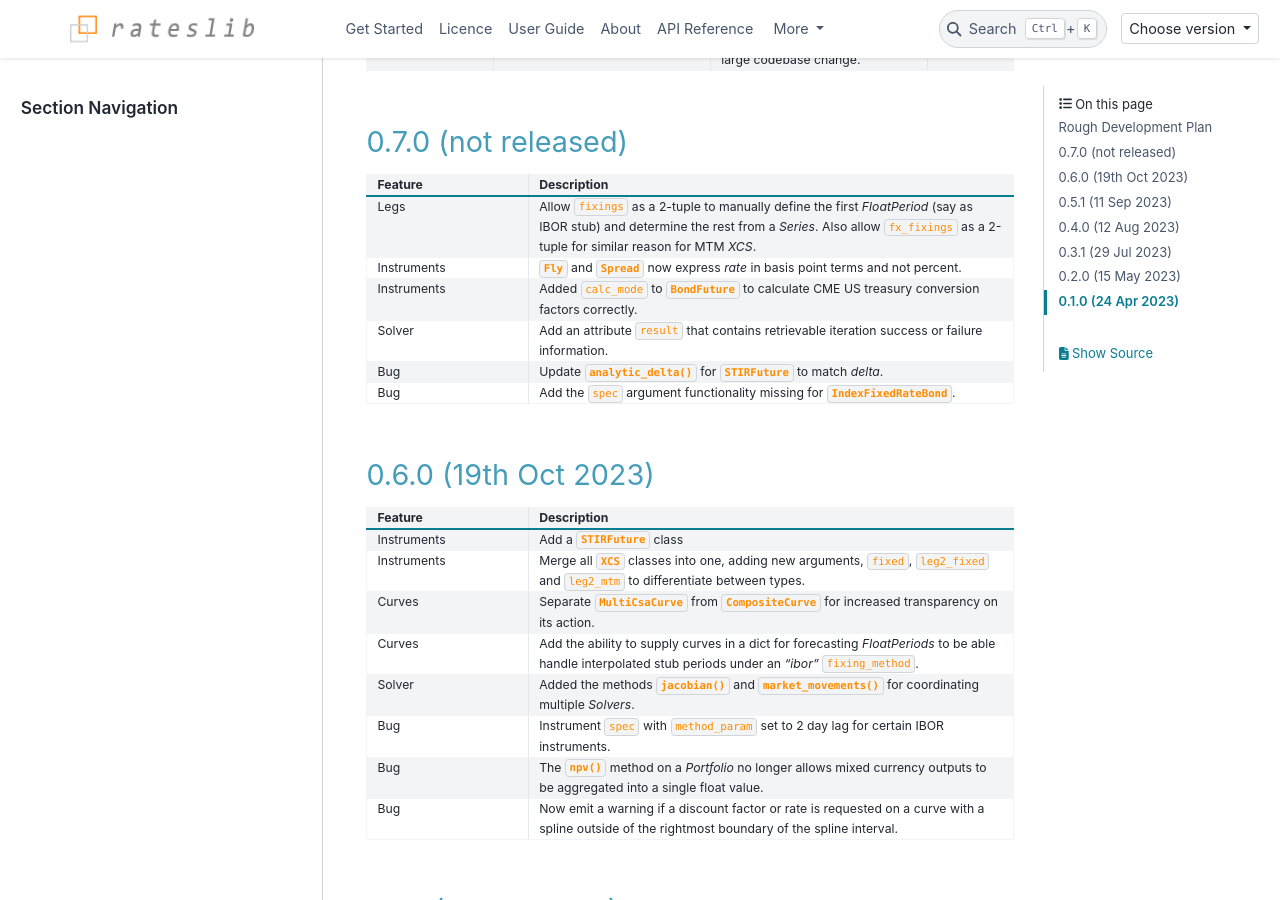
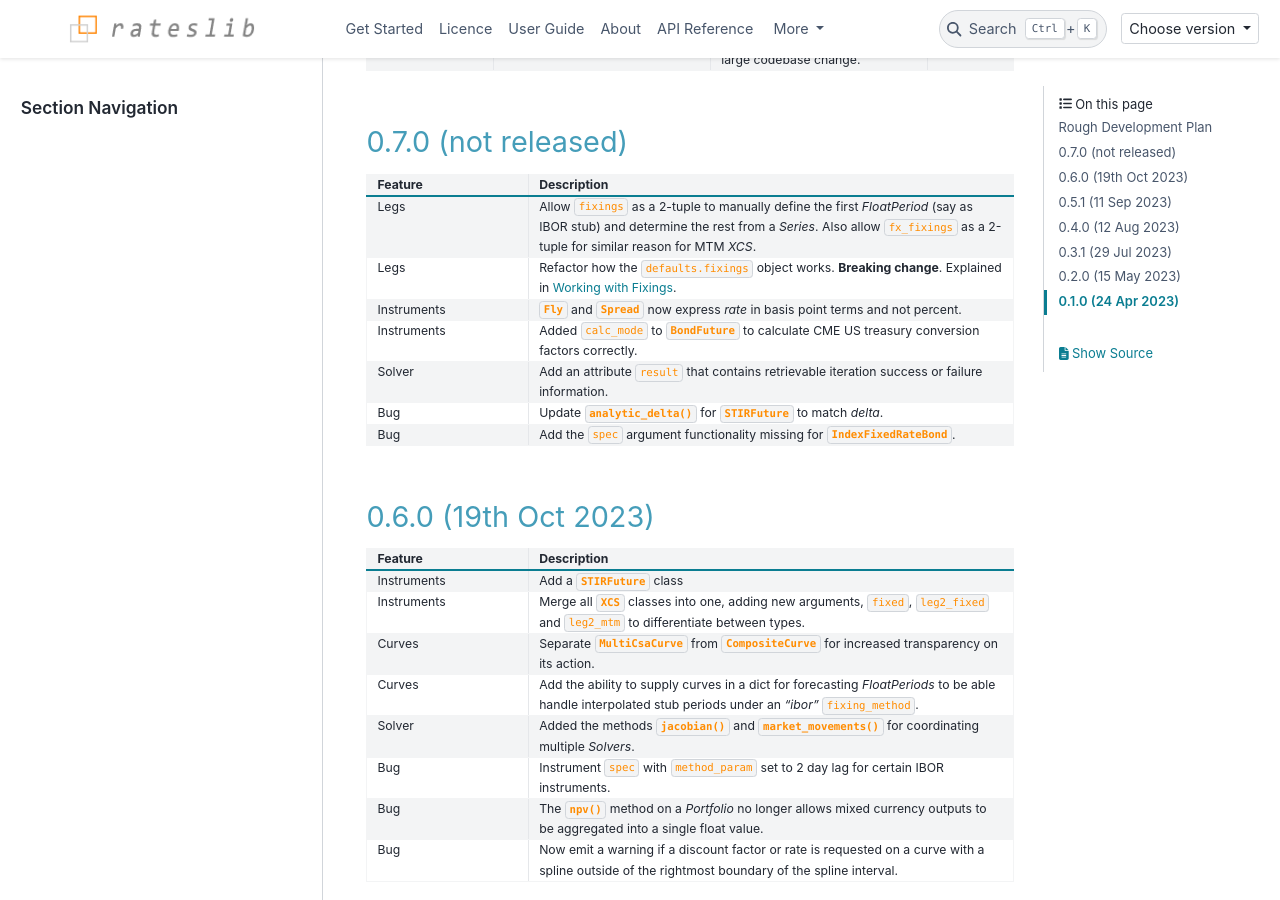
Before and after one commit to attack68/rateslib, a Sphinx documentation site: the page built from docs/source/i_whatsnew.rst, in a window 1280 px wide and 900 px high, scrolled down 735 px. Built offline with Sphinx 7.4.7 and the PyData theme 0.15.4, drawn with Linux system fonts in a browser that asks for light colours; comment, search, counter and statistics services are not loaded.

Commit message:
ENH: data structuring for fixings

```diff
--- a/docs/source/i_whatsnew.rst
+++ b/docs/source/i_whatsnew.rst
@@ -65,6 +65,9 @@ email contact through **rateslib@gmail.com**.
      - Allow ``fixings`` as a 2-tuple to manually define the first *FloatPeriod* (say as IBOR stub)
        and determine the rest from a *Series*. Also allow ``fx_fixings`` as a 2-tuple for similar
        reason for MTM *XCS*.
+   * - Legs
+     - Refactor how the ``defaults.fixings`` object works. **Breaking change**. Explained in
+       :ref:`Working with Fixings <cook-fixings-doc>`.
    * - Instruments
      - :class:`~rateslib.instruments.Fly` and :class:`~rateslib.instruments.Spread` now express
        *rate* in basis point terms and not percent.
```
